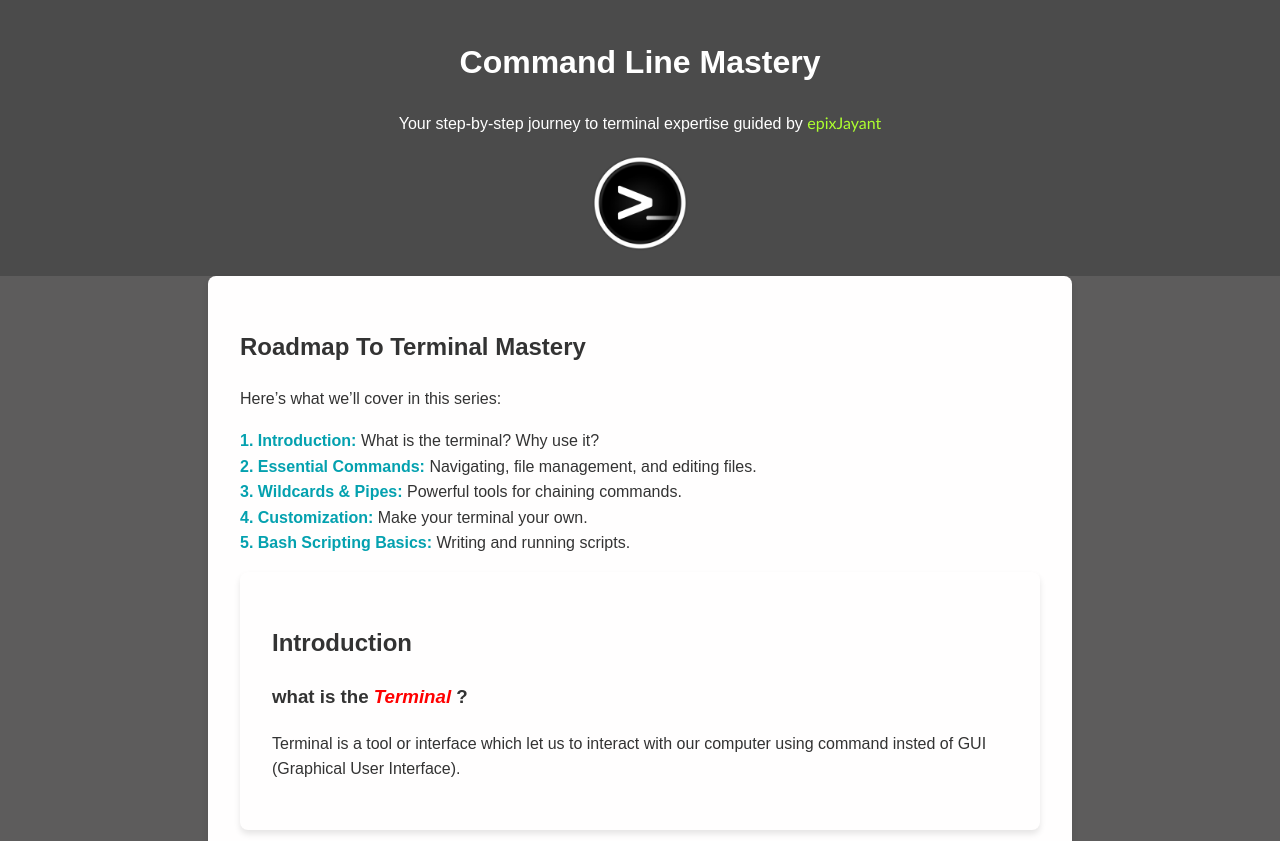
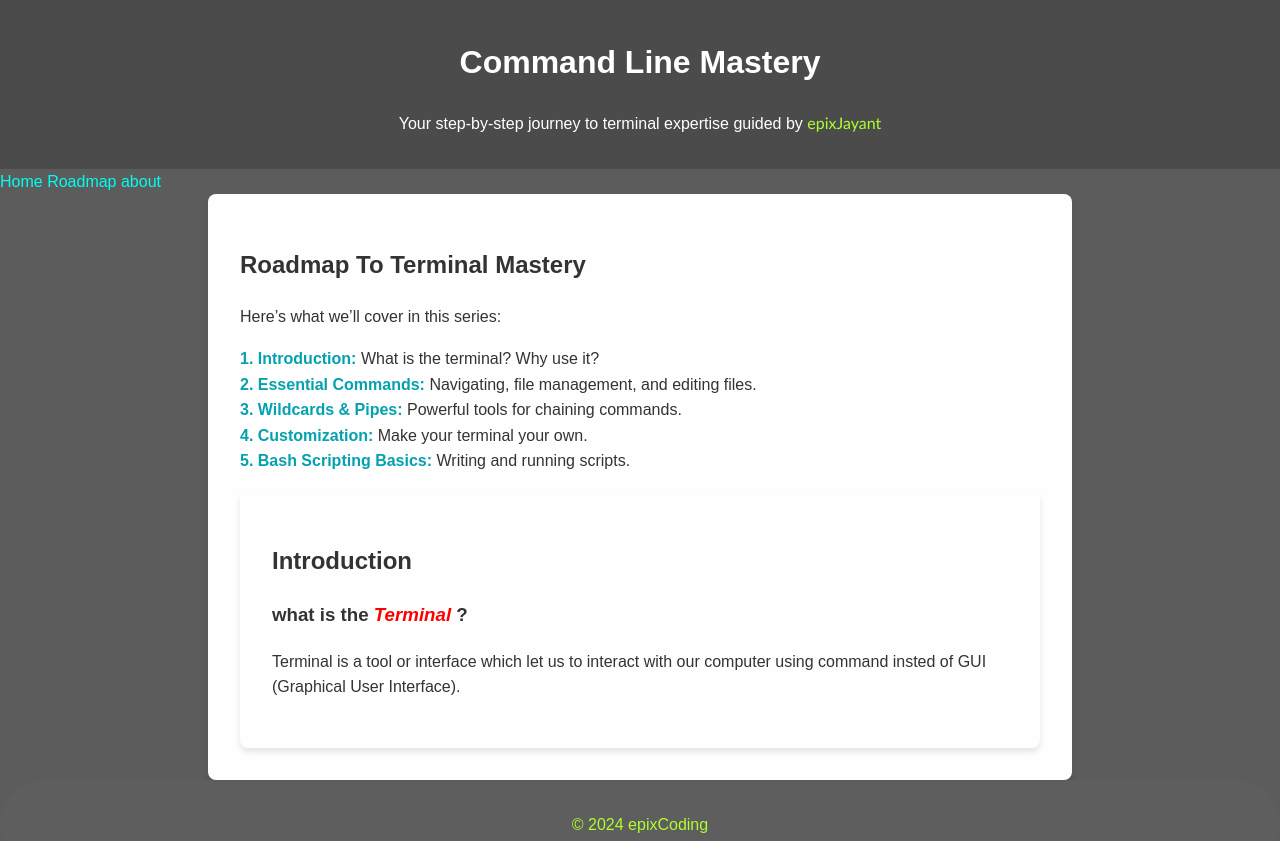
Before and after one commit to epixjayant/epix, a plain HTML site: page epixcoding/command line mastry/index.html in a window 1280 px wide. Shown: the top 841 px of the page. Drawn offline with Linux system fonts and the light colour scheme; a script that the page names is missing.

Commit message:
added navigation bar
added home , roadmap, about to navigation bar.

```diff
--- a/epixcoding/command line mastry/index.html
+++ b/epixcoding/command line mastry/index.html
@@ -13,8 +13,12 @@
     <header>
         <h1>Command Line Mastery</h1>
         <p>Your step-by-step journey to terminal expertise guided by <span class="headej">epixJayant</span></p>
-        <img src="\assets/Terminal_round_logo.png" width="100" height="100" alt="terminal logo">
     </header>
+    <nav>
+        <span class="Home">Home </span>
+        <span class="Roadmap">Roadmap </span>
+        <span class="about">about</span>
+    </nav>
     <section>
         <h2>Roadmap To Terminal Mastery</h2>
         <p>Here’s what we’ll cover in this series:</p>
--- a/epixcoding/command line mastry/style.css
+++ b/epixcoding/command line mastry/style.css
@@ -6,6 +6,10 @@ body {
     padding: 0;
     background-color: #5d5c5c;
     color: #333;
+}
+
+nav {
+    color: #00fff2;
 }
 
 header {
```
